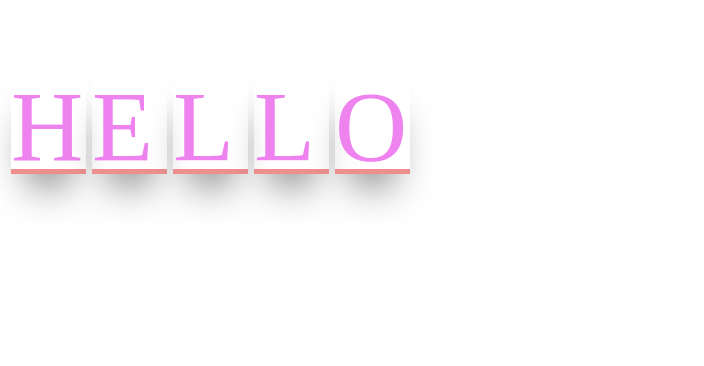
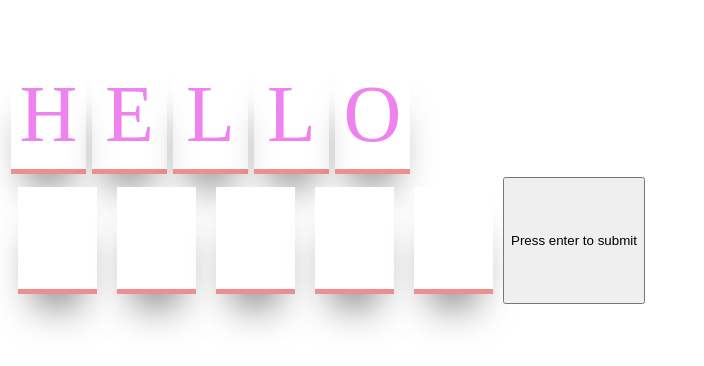
Before and after one commit to PavanNiddapu/word-game, a React (Create React App) app: page / in a window 1280 px wide. Shown: the top 366 px of the page, without its empty margins (0-704 px from the left). Built offline with nearby package versions, Linux system fonts and the light colour scheme; the HTML template or start-up script is replaced by a standard one.

Commit message:
Lalith | Add a word form to input letters of the word

```diff
--- a/src/App.js
+++ b/src/App.js
@@ -1,12 +1,16 @@
 import React from 'react';
+import { useState } from 'react';
 
 import Word from './component/Word';
+import WordForm from './component/WordForm';
 
 function App() {
   const aWord = "Hello";
   return (<div className=''>
     <div className='flash'>{aWord} </div>
     <Word word={aWord} />
+    <WordForm word={aWord} />
+
   </div>);
 }
 
@@ -14,7 +18,8 @@ export default App;
 // Create a box and a letter in it with big font at the center of the page - Done
 // Given N letter word, show each leter in N seperate boxes - Done
 // Flash a word on top for 5 sec - Done
-// Type the word in the N box of the original word and click on submit
+// Type the word in the N box of the original word and click on submit - Done
 // Validate the word with the flashed word
 // Take a word at random from an array of words and do the above process
-// have proper coloring
+// Have timer for the flash and display the numbers 3
+// Have proper coloring
--- /dev/null
+++ b/src/component/WordForm.js
@@ -0,0 +1,27 @@
+import React from "react";
+import { useState } from 'react';
+
+const WordForm = (props) => {
+
+    const [input, setInput] = useState(Array(props.word.length));
+
+    const submitHandler = (event) => {
+        event.preventDefault();
+        alert(`On Sumbit ${input}`)
+    }
+    const letterChangeHandler = (event) => {
+        const letter = event.target.value
+        const index = event.target.getAttribute('data-key')
+        event.preventDefault();
+        setInput((array) => { array[index] = letter; return array })
+    }
+
+    return (<form className='conatiner' onSubmit={submitHandler}>
+        {Array(props.word.length).fill(1).map((el, i) =>
+            <input className='letter-input' key={i} data-key={i} maxLength="1" type="text" onChange={letterChangeHandler} />
+        )}
+        <input type="submit" value="Press enter to submit" />
+    </form>)
+}
+
+export default WordForm
--- a/src/index.css
+++ b/src/index.css
@@ -7,16 +7,38 @@
 
 .letter {
     font-weight: normal;
-    font-size: 100px;
+    font-size: 80px;
     color: violet;
     border-bottom: #ee8f8f 5px solid;
     /* display: inline; */
     margin: 3px;
     text-transform: uppercase;
-    min-width: 75px;
+    width: 75px;
     height: 100px;
     box-shadow: 0 30px 40px -20px rgb(90, 88, 88);
+    text-align: center;
 }
+
+.letter-input {
+    font-weight: normal;
+    font-size: 80px;
+    color: rgb(114, 100, 114);
+    border: none;
+    border-bottom: #ee8f8f 5px solid;
+    /* display: inline; */
+    margin: 10px;
+    text-transform: uppercase;
+    width: 75px;
+    height: 100px;
+    box-shadow: 0 30px 40px -20px rgb(90, 88, 88);
+    text-align: center;
+}
+
+.letter-input:focus {
+    border-bottom: #f45b5b 5px solid;
+    text-decoration: none;
+}
+
 
 .conatiner {
     display: flex;
```
